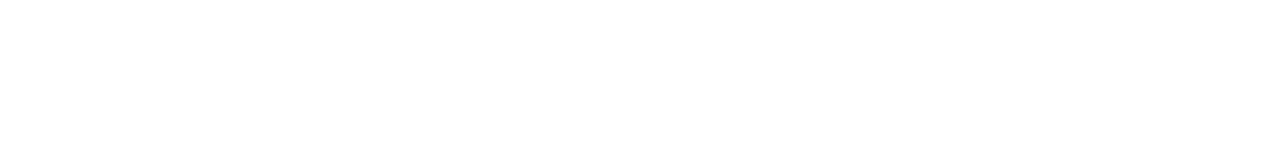
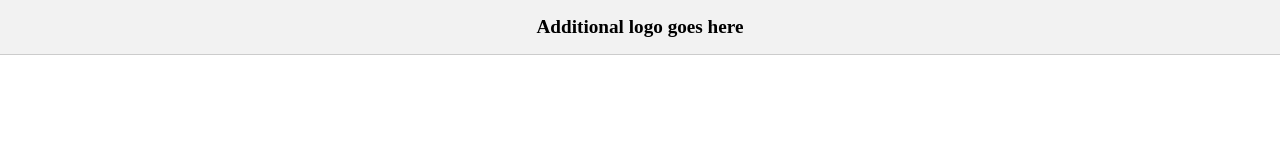
Before and after one commit to abhiramshaji-cyber/bttr, a plain HTML site: page index.html in a window 1280 px wide. Drawn offline with Linux system fonts and the light colour scheme.

Commit message:
Update index.html

```diff
--- a/index.html
+++ b/index.html
@@ -13,6 +13,16 @@
       flex-direction: column;
     }
 
+    /* Style for the top div */
+    #top-logo {
+      background-color: #f2f2f2;
+      text-align: center;
+      padding: 1rem;
+      font-weight: bold;
+      font-size: 1.2rem;
+      border-bottom: 1px solid #ccc;
+    }
+
     /* Make webchat div take remaining space */
     #bp-embedded-webchat {
       flex: 1;
@@ -22,6 +32,9 @@
 </head>
 <body>
 
+  <!-- Added top logo div -->
+  <div id="top-logo">Additional logo goes here</div>
+
   <!-- Botpress Webchat will be embedded here -->
   <div id="bp-embedded-webchat"></div>
 
```
